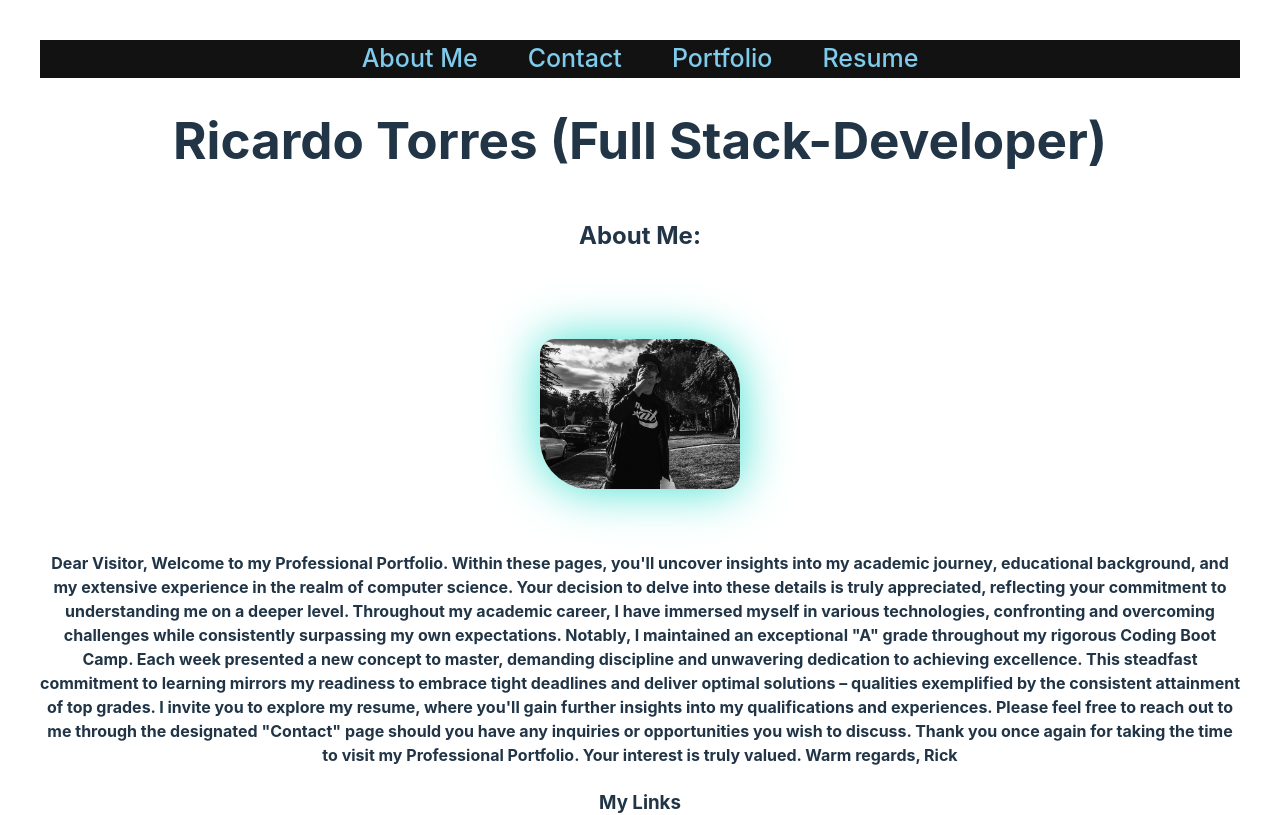
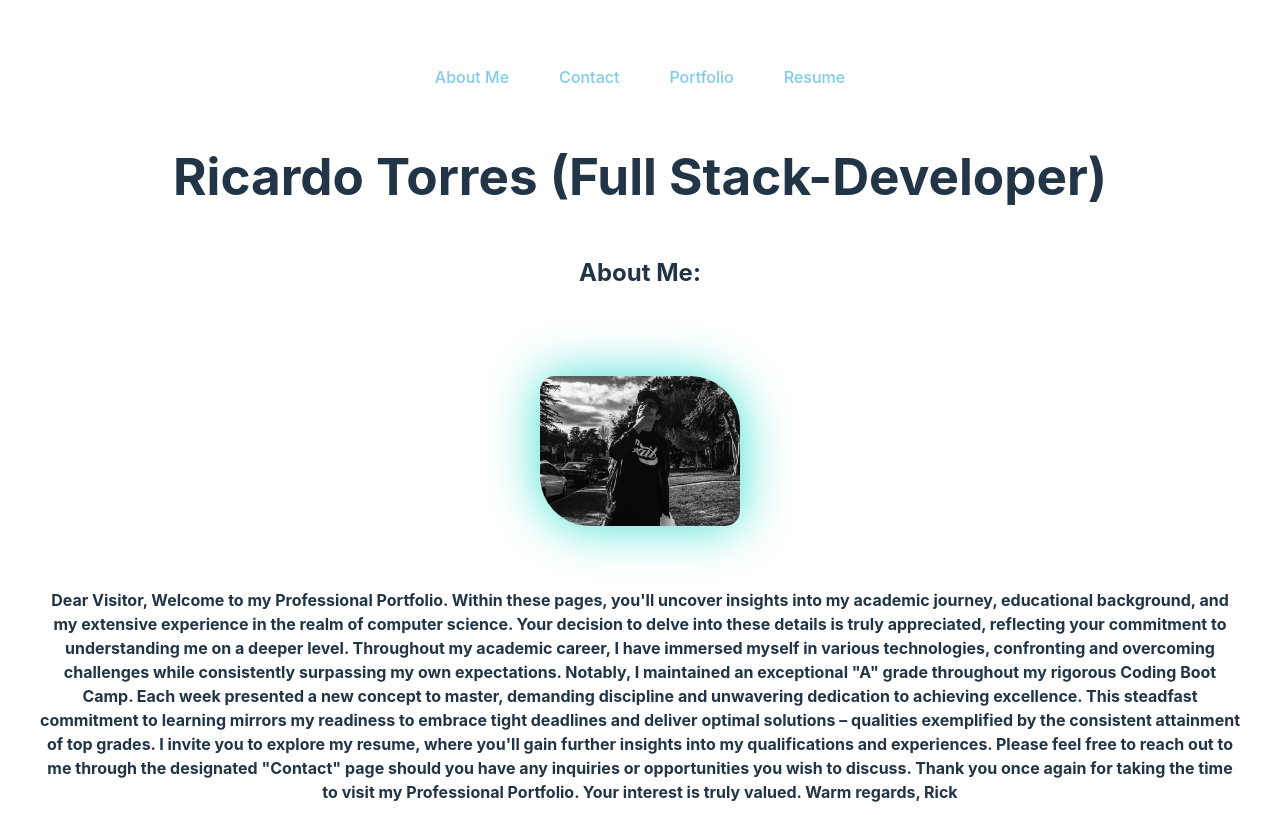
Before and after one commit to rtocastro/dossiyay, a React (Vite) app: page / in a window 1280 px wide. Shown: the top 815 px of the page. Built offline with nearby package versions, Linux system fonts and the light colour scheme.

Commit message:
fixed nav issue for resp and styled

```diff
--- a/src/components/NavTabs.jsx
+++ b/src/components/NavTabs.jsx
@@ -7,7 +7,7 @@ function NavTabs() {
 
   return (
     <div className="nav nav-tabs ">
-      <tab className="nav-item">
+      <div className="nav-item">
         <Link
           to="/"
           // This is a conditional (ternary) operator that checks to see if the current page is "About"
@@ -16,8 +16,8 @@ function NavTabs() {
         >
           About Me
         </Link>
-      </tab>
-      <tab className="nav-item">
+      </div>
+      <div className="nav-item">
         <Link
           to="/Contact"
           // Check to see if the currentPage is `Contact`, and if so we use the active link class from bootstrap. Otherwise, we set it to a normal nav-link
@@ -25,8 +25,8 @@ function NavTabs() {
         >
           Contact
         </Link>
-      </tab>
-      <tab className="nav-item">
+      </div>
+      <div className="nav-item">
         <Link
           to="/Portfolio"
           // Check to see if the currentPage is `Portfolio`, and if so we use the active link class from bootstrap. Otherwise, we set it to a normal nav-link
@@ -34,8 +34,8 @@ function NavTabs() {
         >
           Portfolio
         </Link>
-      </tab>
-      <tab className="nav-item">
+      </div>
+      <div className="nav-item">
         <Link
           to="/Resume"
           // Check to see if the currentPage is `Resume`, and if so we use the active link class from bootstrap. Otherwise, we set it to a normal nav-link
@@ -43,7 +43,7 @@ function NavTabs() {
         >
           Resume
         </Link>
-      </tab>
+      </div>
     </div>
   );
 }
--- a/src/index.css
+++ b/src/index.css
@@ -59,24 +59,16 @@
     }
   }
 
-  .nav {
+  /* .nav {
     background-color: #121212;
     font-size: 25px;
     direction:  inherit;
 
 
-  }
+  } */
 
   .nav-item {
     margin: 25px;
+  display: inline-block;
 
   }
-
-
-  @media screen and (max-width: 768px) {
-    /* Use flex-direction to stack the navbar, sidebar, and body */
-
-    .nav {
-      flex-direction: column;
-    }
-  }
--- a/src/main.jsx
+++ b/src/main.jsx
@@ -39,8 +39,5 @@ const router = createBrowserRouter([
 ]);
 
 ReactDOM.createRoot(document.getElementById('root')).render(
-  // <React.StrictMode>
-  //   <App />
-  // </React.StrictMode>,
   <RouterProvider router={router} />
 )
```
